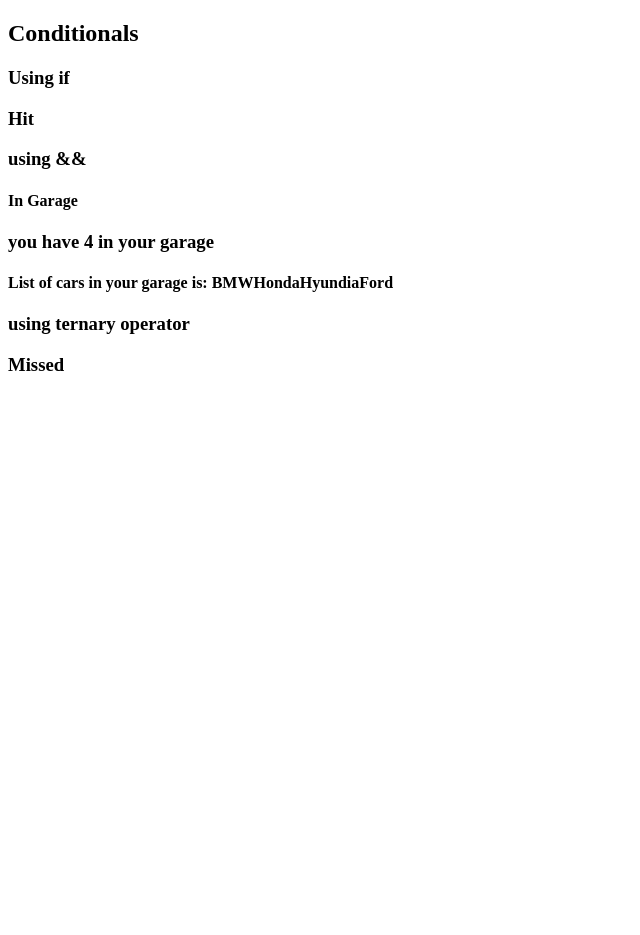
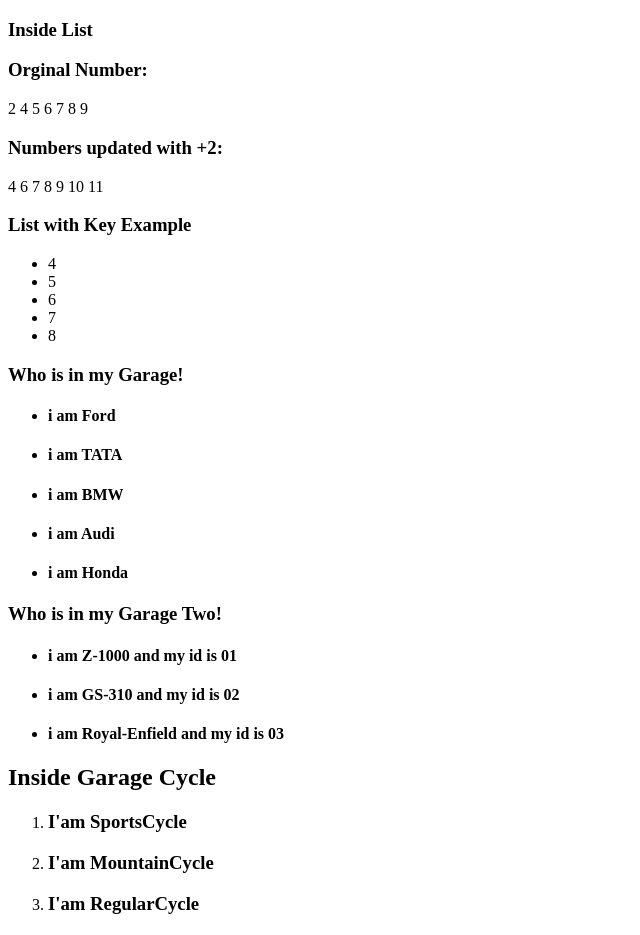
Before and after one commit to muazimmaqbool/Reactjs-with-Me, a React (Create React App) app: page / in a window 1280 px wide. Shown: the top 935 px of the page, without its empty margins (0-640 px from the left). Before the commit the page ends 800 px from the top, so only its background shows below. Built offline with nearby package versions, Linux system fonts and the light colour scheme.

Commit message:
Lists example

```diff
--- a/src/App.jsx
+++ b/src/App.jsx
@@ -65,10 +65,10 @@ function App() {
       {/* <Events />    */}
 
       {/*used to explain conditionals on components*/}
-      <Conditionals/>
+      {/* <Conditionals/> */}
 
       {/*use to explain Map() and key | looping on list */}
-      {/* <List/> */}
+      <List/>
 
       {/*used to explain forms in react */}
       {/* <Forms/> */}
--- a/src/Components/List.jsx
+++ b/src/Components/List.jsx
@@ -1,5 +1,6 @@
 import React from "react";
 
+//Read Documentation Below
 const List = () => {
   const list=[1,2,3,4,5]
   return (
@@ -103,9 +104,9 @@ function GarageTwo() {
 //example
 const Cycles=(props)=>{
   return(
-    <>
-      <li><h3>Iam {props.cycleName}</h3></li>
-    </>
+
+      <li><h3>I'am {props.cycleName}</h3></li>
+
   )
 }
 const GarageThree=()=>{
@@ -130,7 +131,7 @@ export default List;
   -> In React, you will render lists with some type of loop.
   -> The JavaScript map() array method is generally the preferred method.
 
-  example above
+  examples above
 
     Note: Keys
     Keys allow React to keep track of elements. This way, if an item is updated or removed,
```
